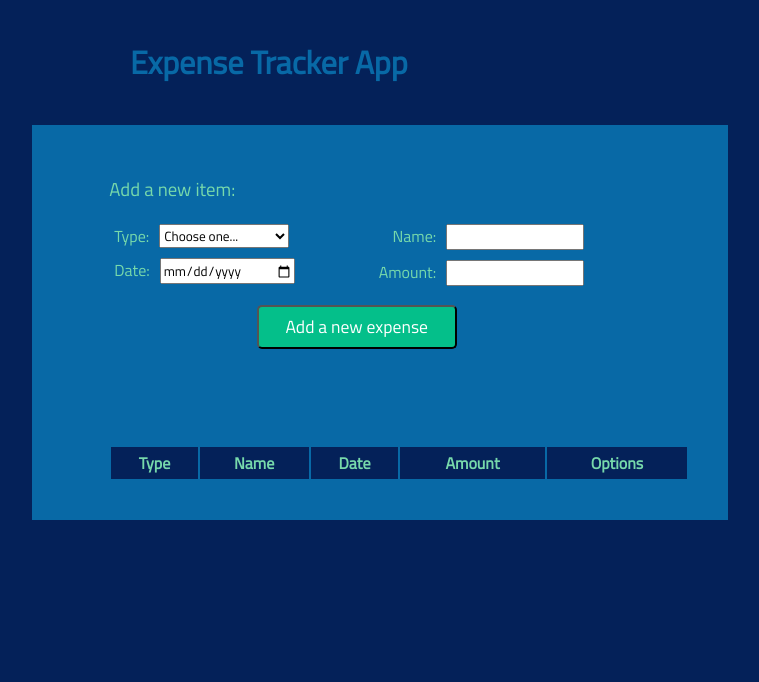
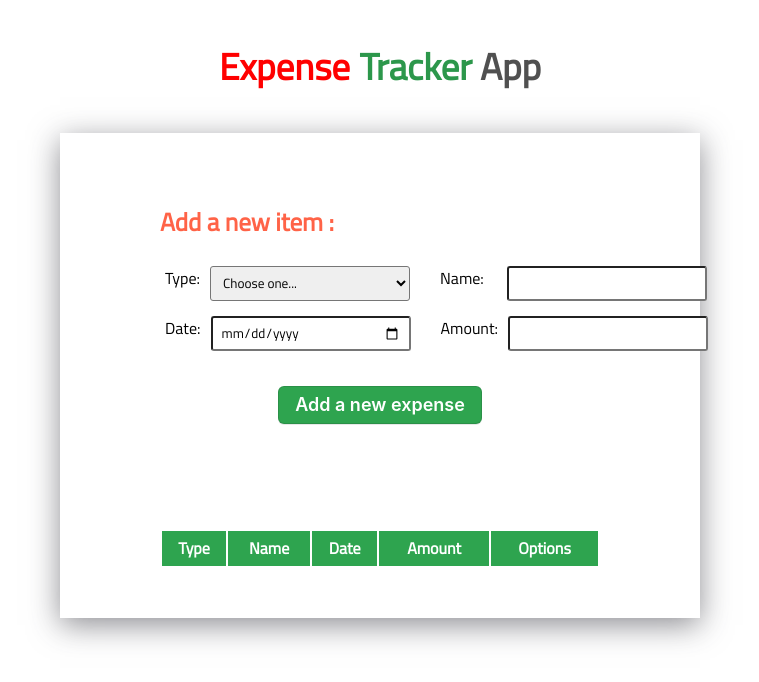
Before and after one commit to DecodersCommunity/expense-tracker-vanilla, a plain HTML site: page main/index.html in a window 1280 px wide. Shown: the whole page, without its empty margins (260-1019 px from the left). Drawn offline with Linux system fonts and the light colour scheme.

Commit message:
Styled home page

```diff
--- a/main/index.html
+++ b/main/index.html
@@ -11,14 +11,18 @@
 </head>
 <body>
     <header>
-        <h1 class="title">Expense Tracker App</h1>
+        <h1 class="title"><span class="redTitle">Expense</span> <span class="greenTitle">
+            Tracker
+        </span>  <span class="">App</span> </h1>
     <header>
-
+    <div class="expenseBody">
         <section class="content">
-        <h3 class="secondTitle">Add a new item: </h3>
+        <h3 class="secondTitle">Add a new item : </h3>
         <div class="form">
             <form id="expForm">
-                <div class="formLine left">
+                <div class="formBody">
+                    <div class="firstRow">
+                        <div class="formLine">
                             <span for="type">Type:</span>
                             <select id="type">
                                 <option value="chooseOne">Choose one...</option>
@@ -27,20 +31,25 @@
                                 <option value="Other">Other</option>
                             </select>
                         </div>
-                <div class="formLine right">
+                        <div class="formLine secFormLine">
                             <span for="name">Name:</span>
                             <input type="text" id="name">
                     </div>
-
-                <div class="formLine left">
+                    </div>
+                    <div class="secondRow">
+                        <div class="formLine">
                             <span for="date">Date:</span>
                             <input type="date" id="date">
                         </div>
-                <div class="formLine right">
+                        <div class="formLine">
                             <span for="amount">Amount:</span>
                             <input type="number" id="amount" required>
                         </div>
+                    </div>
+                </div>
+                <div class="formBtn">
                     <button type="submit" class="buttonSave">Add a new expense</button>
+                </div>
             </form>
         </div>
         </section>
@@ -60,6 +69,7 @@
                 </tbody>
             </table>
         </section>
+    </div>
     <script src="index.js"></script>
 </body>
 </html>
--- a/main/style.css
+++ b/main/style.css
@@ -1,31 +1,47 @@
 * {
     margin: 0;
     font-family: 'Titillium Web', sans-serif;
+    padding: 0;
+    box-sizing: border-box;
 }
 
 body {
-    background: #042159;
-    color: #77D9AB;
+    background: white;
+}
+
+.expenseBody {
+    width: 50%;
+    max-width: 750px;
+    margin: 0 auto;
+    box-shadow: rgba(125, 125, 131, 0.87) 0px 7px 29px 0px;
 }
 
 .title {
-    width: 500px;
-    color: #0869A6;
-    margin: 3% auto;
+    color: rgba(0, 0, 0, 0.687);
+    margin: 3% 0;
+    text-align: center;
+    font-family: -apple-system, system-ui, "Segoe UI", Helvetica, Arial, sans-serif, "Apple Color Emoji", "Segoe UI Emoji";
+    font-size: 37px;
+    font-weight: 600;
+}
+
+.redTitle {
+    color: red;
+}
+
+.greenTitle {
+    color: #2c974b;
 }
 
 .content {
-    width: 580px;
-    margin: 0 auto;
-    background-color: #0869A6;
-    padding: 3%;
-    padding-left: 6%;
+    background-color: white;
+    padding: 50px 100px;
 }
 
 .secondTitle {
-    text-align: left;
-    margin: 2% 0;
-    font-weight: 100;
+    margin: 20px 0;
+    font-size: 25px;
+    color: tomato;
 }
 
 .form {
@@ -33,48 +49,89 @@ body {
 }
 
 .formLine {
-    display: inline-flex;
-    padding: 5px 0px;
+    display: flex;
+    gap: 10px;
 }
 
-.left {
-    float: left;
-}
-
-.right {
-    float: right;
-    margin-right: 100px;
+.secFormLine {
+    gap: 23px;
 }
 
 input,
 select {
-    width: 130px;
-    margin-left: 10px;
+    outline: none;
+    /* border: none; */
+    border-radius: 3px;
+    padding: 5px 8px;
+    width: 200px;
+    height: 35px;
+    -moz-box-sizing: border-box;
+    -webkit-box-sizing: border-box;
+    box-sizing: border-box;
 }
+
+#expForm {
+    display: flex;
+    flex-direction: column;
+    gap: 35px;
+}
+
+.formBody {
+    display: flex;
+    flex-direction: column;
+    gap: 15px;
+}
+
+.firstRow,
+.secondRow {
+    display: flex;
+    gap: 30px;
+    /* justify-content: center; */
+}
+
+button {
+    text-align: center;
+    background-color: #2ea44f;
+    border: 1px solid rgba(27, 31, 35, .15);
+    border-radius: 6px;
+    box-shadow: rgba(27, 31, 35, .1) 0 1px 0;
+    box-sizing: border-box;
+    color: #fff;
+    cursor: pointer;
+    font-family: -apple-system, system-ui, "Segoe UI", Helvetica, Arial, sans-serif, "Apple Color Emoji", "Segoe UI Emoji";
+    font-size: 18px;
+    font-weight: 600;
+    line-height: 20px;
+    padding: 8px 16px;
+    text-decoration: none;
+}
+
+button:hover {
+    background-color: #2c974b;
+}
+
 
 /* table style */
 table {
     width: 100%;
+    text-align: center;
 }
 
 thead {
-    background-color: #042159;
-    line-height: 30px;
+    line-height: 35px;
+    background-color: #2ea44f;
+    color: white;
+}
+
+.deleteButton {
+    color: red;
 }
 
 /* Button */
 
-button {
-    width: 200px;
-    color: #fff;
-    padding: 10px;
-    text-align: center;
-    font-size: 1.1em;
-    line-height: 20px;
-    background-color: #04BF8A;
-    border-radius: 5px;
-    margin: 14px 25%;
-    cursor: pointer;
+.formBtn {
+    display: flex;
+    justify-content: center;
 }
 
 a {
```
Lines whose indentation alone changed are shown as unchanged.
